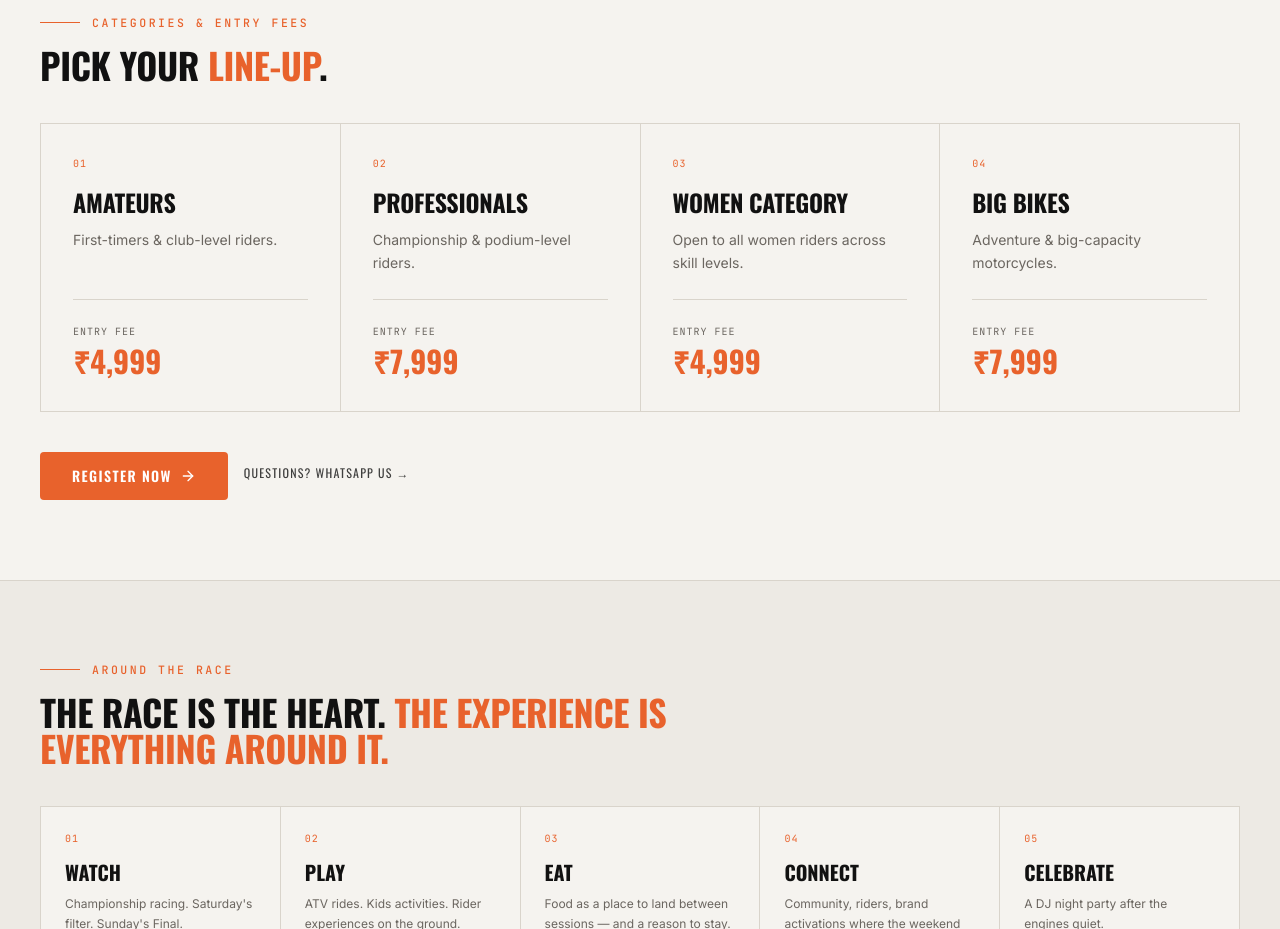
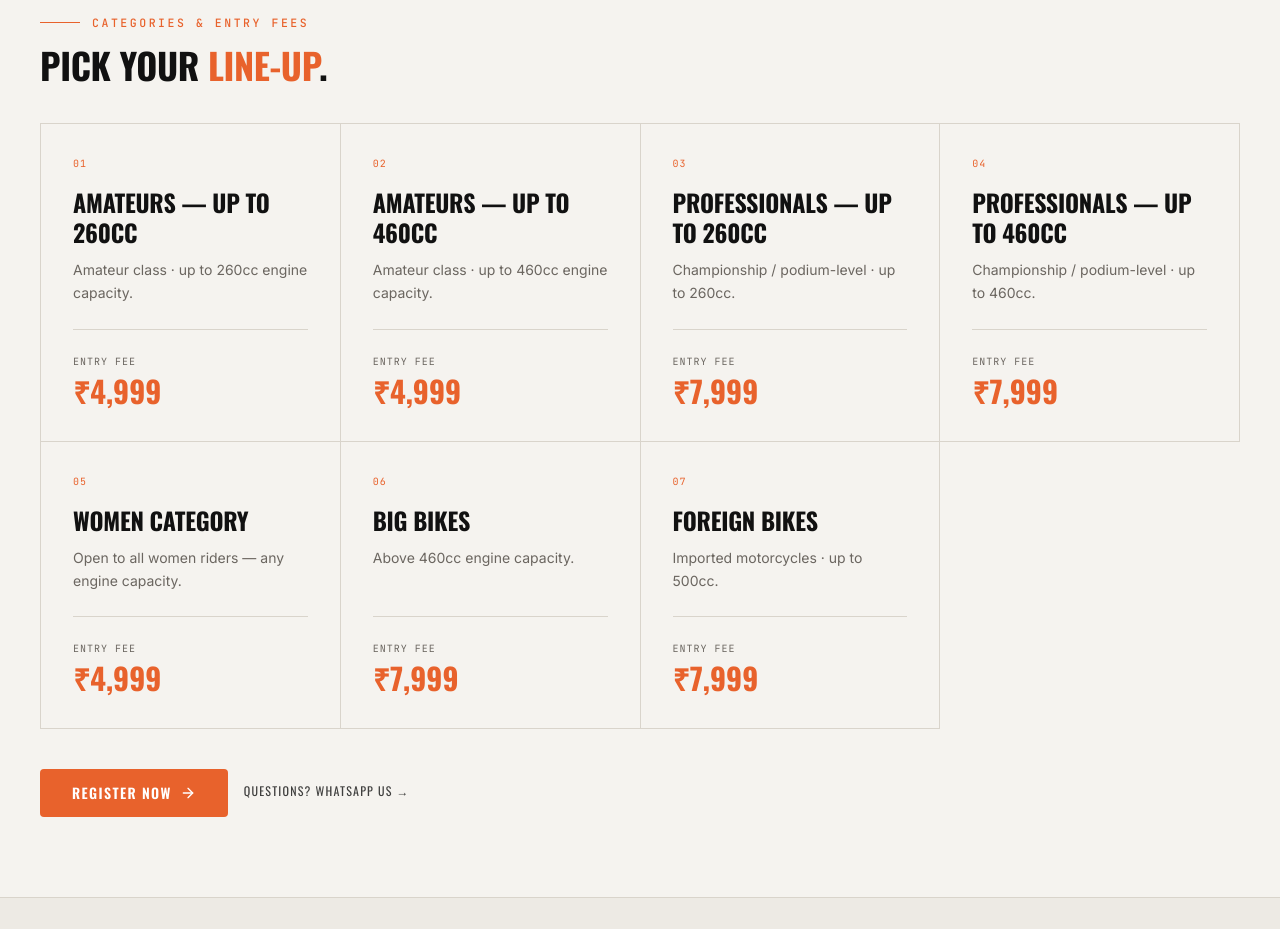
Before and after one commit to ramswarupkulhary/DRC, a Next.js app: page /events/drc-ultimate-rider in a window 1280 px wide. Shown: the part 1480-2409 px from the top of the page. Built offline with nearby package versions, Linux system fonts and the light colour scheme; no server answers; the database is empty.

Commit message:
Ultimate Rider categories: 7 CC-based (Amateurs/Pros split into Up-to-260cc & Up-to-460cc, add Foreign Bikes up to 500cc), DB-driven with admin edit

```diff
--- a/src/app/(public)/events/drc-ultimate-rider/page.tsx
+++ b/src/app/(public)/events/drc-ultimate-rider/page.tsx
@@ -4,6 +4,7 @@ import { Button } from "@/components/ui/Button";
 import { BreadcrumbJsonLd } from "@/components/seo/JsonLd";
 import { SportsEventJsonLd } from "@/components/seo/SportsEventJsonLd";
 import { ArrowRight, Calendar, MapPin, Trophy, Flag, Users } from "lucide-react";
+import { prisma } from "@/lib/prisma";
 import type { Metadata } from "next";
 
 export const metadata: Metadata = {
@@ -41,11 +42,17 @@ export const metadata: Metadata = {
 
 const surfaces = ["Enduro", "Rock Garden", "Hill Climb", "Slush", "Mud", "Technical"];
 
-const categories = [
-    { name: "Amateurs", fee: 4999, note: "First-timers & club-level riders." },
-    { name: "Professionals", fee: 7999, note: "Championship & podium-level riders." },
-    { name: "Women Category", fee: 4999, note: "Open to all women riders across skill levels." },
-    { name: "Big Bikes", fee: 7999, note: "Adventure & big-capacity motorcycles." },
+// Fallback used only on the very first server-render before any admin visits
+// /admin/events (which triggers the Ultimate Rider auto-seed). Once seeded,
+// the page reads live data from the DB.
+const fallbackCategories = [
+    { name: "Amateurs — Up to 260cc", fee: 4999, description: "Amateur class · up to 260cc engine capacity." },
+    { name: "Amateurs — Up to 460cc", fee: 4999, description: "Amateur class · up to 460cc engine capacity." },
+    { name: "Professionals — Up to 260cc", fee: 7999, description: "Championship / podium-level · up to 260cc." },
+    { name: "Professionals — Up to 460cc", fee: 7999, description: "Championship / podium-level · up to 460cc." },
+    { name: "Women Category", fee: 4999, description: "Open to all women riders — any engine capacity." },
+    { name: "Big Bikes", fee: 7999, description: "Above 460cc engine capacity." },
+    { name: "Foreign Bikes", fee: 7999, description: "Imported motorcycles · up to 500cc." },
 ];
 
 const experienceItems = [
@@ -58,7 +65,24 @@ const experienceItems = [
 
 const BASE_URL = "https://www.dirtridecamp.com";
 
-export default function UltimateRiderPage() {
+async function getCategories() {
+    try {
+        const event = await prisma.event.findUnique({ where: { slug: "drc-ultimate-rider" } });
+        if (!event) return fallbackCategories;
+        const rows = await prisma.eventCategory.findMany({
+            where: { eventId: event.id, active: true },
+            orderBy: [{ sortOrder: "asc" }, { createdAt: "asc" }],
+            select: { name: true, fee: true, description: true },
+        });
+        if (rows.length === 0) return fallbackCategories;
+        return rows.map((r) => ({ name: r.name, fee: r.fee, description: r.description }));
+    } catch {
+        return fallbackCategories;
+    }
+}
+
+export default async function UltimateRiderPage() {
+    const categories = await getCategories();
     return (
         <div>
             <BreadcrumbJsonLd
@@ -227,14 +251,16 @@ export default function UltimateRiderPage() {
                     </h2>
 
                     <div className="mt-10 grid grid-cols-1 sm:grid-cols-2 lg:grid-cols-4 gap-0 border-t border-l border-border">
-                        {categories.map((c, i) => (
+                        {categories.map((c, i) => {
+                            const idx = String(i + 1).padStart(2, "0");
+                            return (
                                 <div
                                     key={c.name}
                                     className="p-8 border-r border-b border-border bg-background hover:bg-surface transition-colors flex flex-col"
                                 >
-                                <div className="font-mono text-[10px] uppercase tracking-widest text-orange">0{i + 1}</div>
+                                    <div className="font-mono text-[10px] uppercase tracking-widest text-orange">{idx}</div>
                                     <h3 className="font-heading text-2xl font-bold uppercase mt-4 leading-tight">{c.name}</h3>
-                                <p className="text-sm text-muted mt-3 leading-relaxed flex-1">{c.note}</p>
+                                    <p className="text-sm text-muted mt-3 leading-relaxed flex-1">{c.description}</p>
                                     <div className="mt-6 pt-6 border-t border-border">
                                         <div className="font-mono text-[10px] uppercase tracking-widest text-muted">Entry fee</div>
                                         <div className="font-heading text-3xl font-bold uppercase mt-1 text-orange">
@@ -242,7 +268,8 @@ export default function UltimateRiderPage() {
                                         </div>
                                     </div>
                                 </div>
-                        ))}
+                            );
+                        })}
                     </div>
 
                     <div className="mt-10 flex flex-col sm:flex-row gap-4">
--- a/src/app/api/admin/events/route.ts
+++ b/src/app/api/admin/events/route.ts
@@ -38,11 +38,16 @@ async function ensureUltimateRider() {
   });
 
   const defaultCategories = [
-    { slug: "amateurs", name: "Amateurs", description: "First-timers & club-level riders.", fee: 4999, sortOrder: 1 },
-    { slug: "professionals", name: "Professionals", description: "Championship & podium-level riders.", fee: 7999, sortOrder: 2 },
-    { slug: "women", name: "Women Category", description: "Open to all women riders across skill levels.", fee: 4999, sortOrder: 3 },
-    { slug: "big-bikes", name: "Big Bikes", description: "Adventure & big-capacity motorcycles.", fee: 7999, sortOrder: 4 },
+    { slug: "amateurs-upto-260cc", name: "Amateurs — Up to 260cc", description: "Amateur class · up to 260cc engine capacity.", fee: 4999, sortOrder: 1 },
+    { slug: "amateurs-upto-460cc", name: "Amateurs — Up to 460cc", description: "Amateur class · up to 460cc engine capacity.", fee: 4999, sortOrder: 2 },
+    { slug: "pro-upto-260cc", name: "Professionals — Up to 260cc", description: "Championship / podium-level · up to 260cc.", fee: 7999, sortOrder: 3 },
+    { slug: "pro-upto-460cc", name: "Professionals — Up to 460cc", description: "Championship / podium-level · up to 460cc.", fee: 7999, sortOrder: 4 },
+    { slug: "women", name: "Women Category", description: "Open to all women riders — any engine capacity.", fee: 4999, sortOrder: 5 },
+    { slug: "big-bikes", name: "Big Bikes", description: "Above 460cc engine capacity.", fee: 7999, sortOrder: 6 },
+    { slug: "foreign-bikes", name: "Foreign Bikes", description: "Imported motorcycles · up to 500cc.", fee: 7999, sortOrder: 7 },
   ];
+
+  const defaultSlugs = defaultCategories.map((c) => c.slug);
 
   for (const cat of defaultCategories) {
     await prisma.eventCategory.upsert({
@@ -51,6 +56,14 @@ async function ensureUltimateRider() {
       update: {},
     });
   }
+
+  // Deactivate any legacy categories that aren't in the new structure (e.g. the old
+  // "amateurs" and "professionals" slugs). Keeps rows for history so prior
+  // registrations stay traceable; admin can delete them from the manager if desired.
+  await prisma.eventCategory.updateMany({
+    where: { eventId: event.id, slug: { notIn: defaultSlugs }, active: true },
+    data: { active: false },
+  });
 }
 
 export async function GET() {
```
Lines whose indentation alone changed are shown as unchanged.
